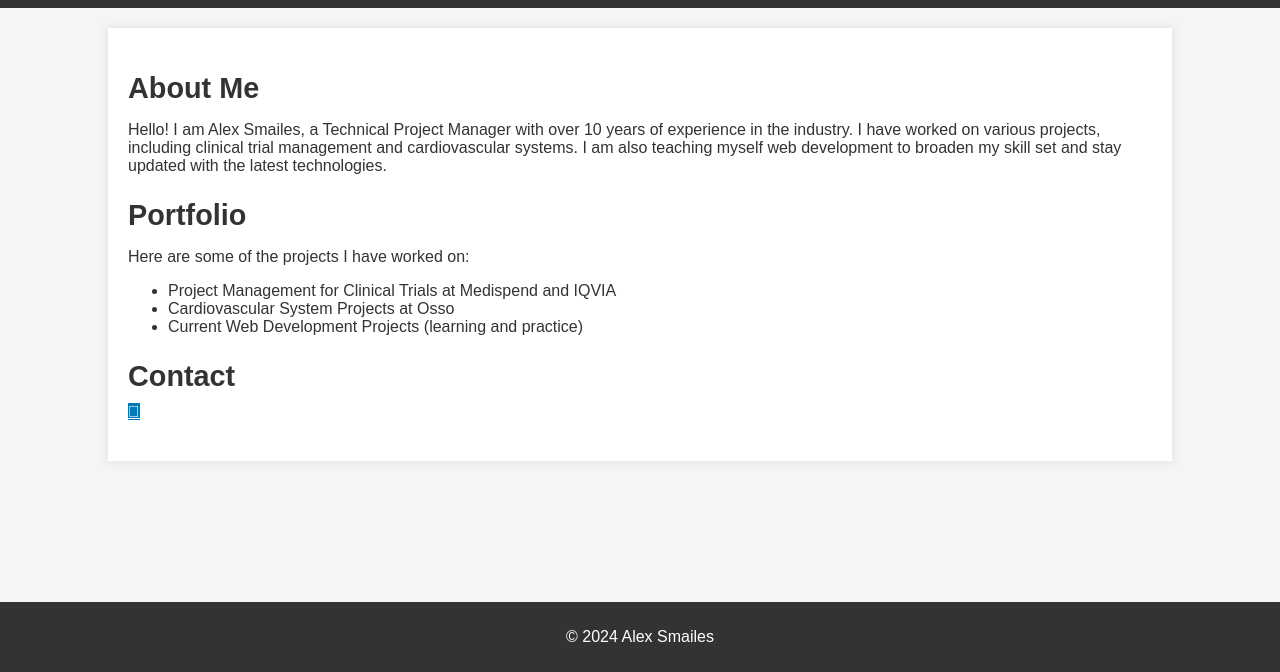
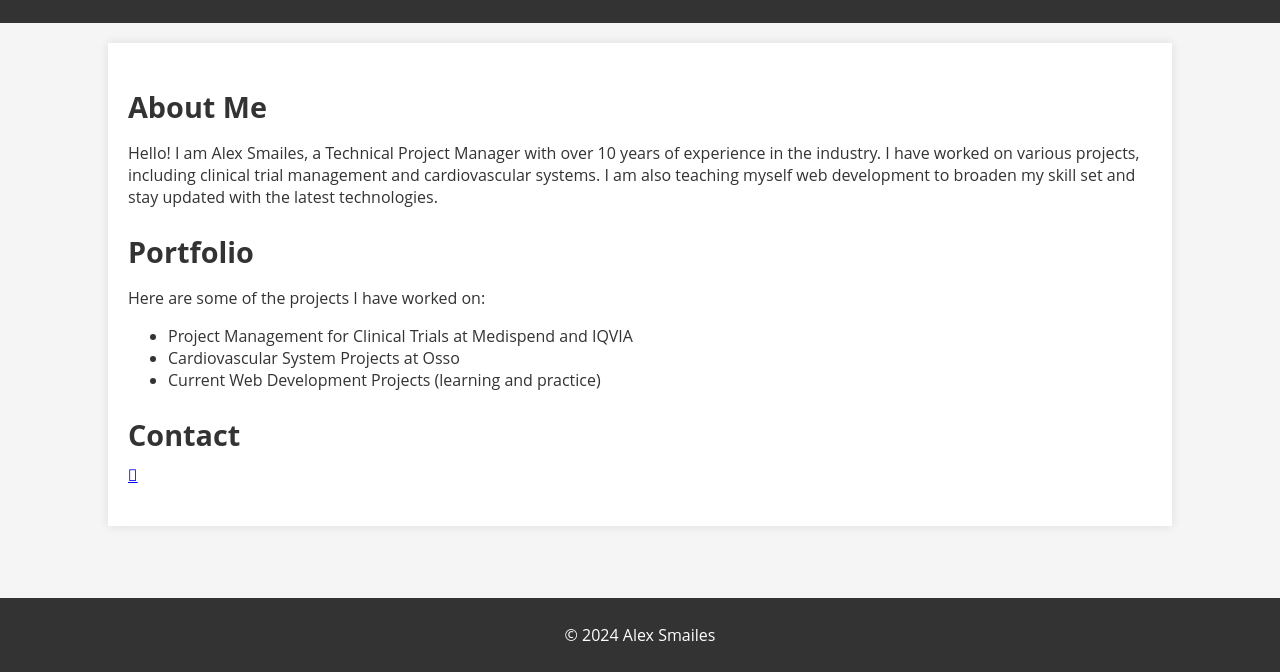
Before and after one commit to asmailes/asmailes.github.io, a plain HTML site: page index.html in a window 1280 px wide. Shown: the part 128-800 px from the top of the page. Drawn offline with Linux system fonts and the light colour scheme.

Commit message:
Update styles.css

```diff
--- a/styles.css
+++ b/styles.css
@@ -1,5 +1,5 @@
 body {
-    font-family: Arial, sans-serif;
+    font-family: Open Sans, sans-serif;
     color: #333;
     background-color: #f5f5f5;
     margin: 0;
@@ -63,7 +63,8 @@ footer {
     bottom: 0;
 }
 
-/* Style all font awesome icons */
+/* Style all font awesome icons*/
+/*
 .fa {
   padding: 20px;
   font-size: 30px;
@@ -80,3 +81,4 @@ footer {
   background: #007bb5;
   color: white;
 }
+*/
```
